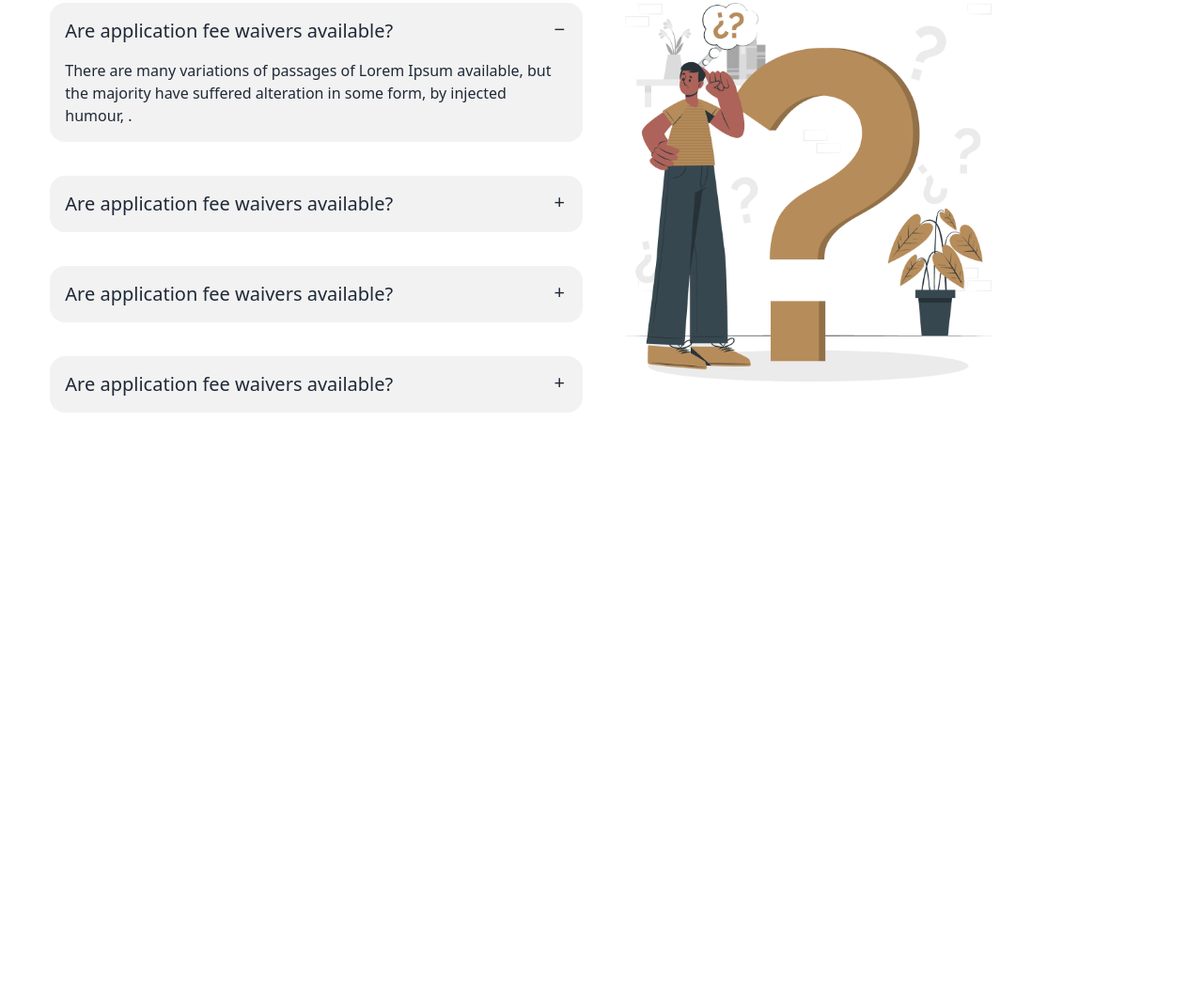
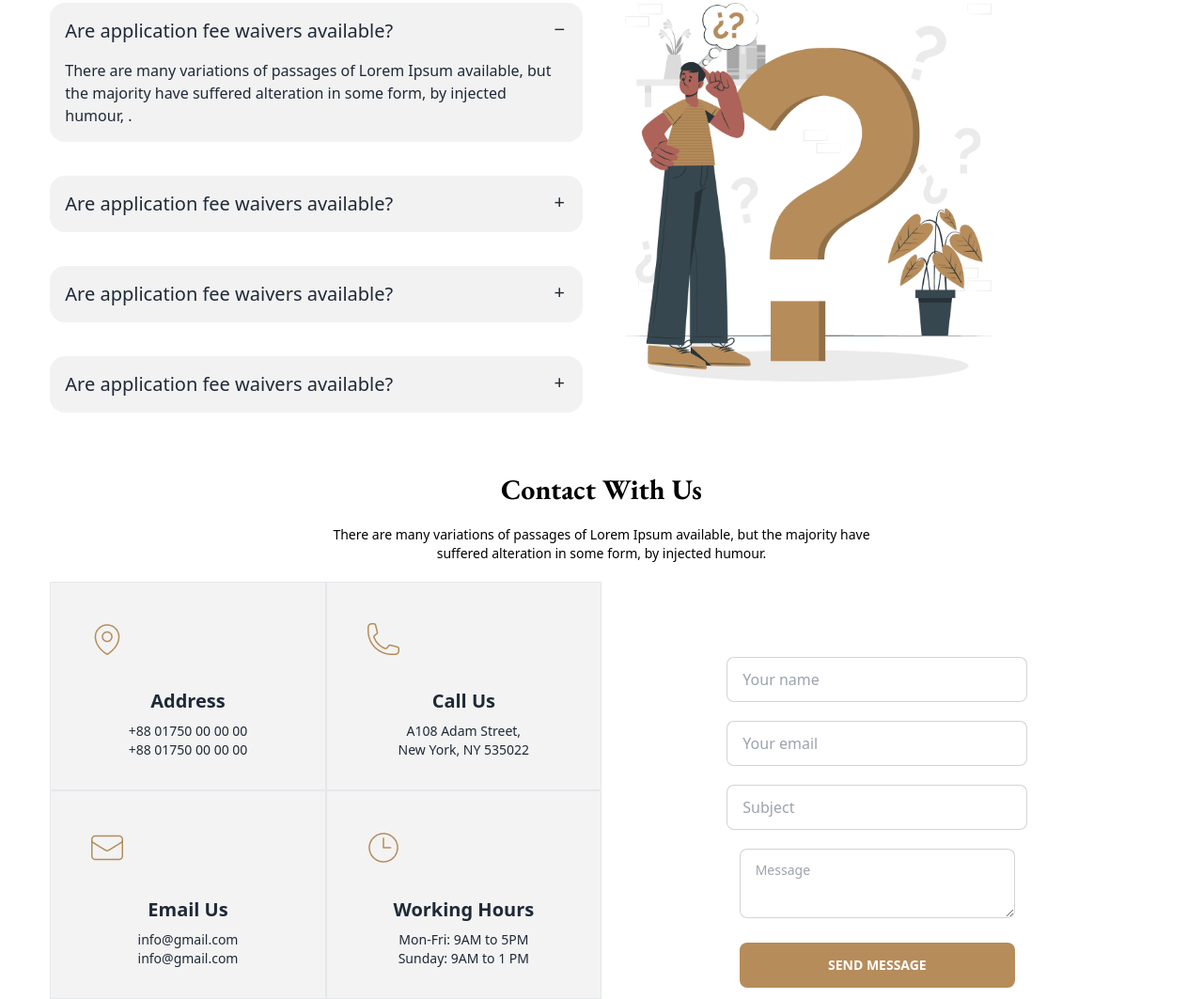
Before and after one commit to ri-masum/Legal_Solution, a plain HTML site: page index.html in a window 1280 px wide. Shown: the part 2712-3775 px from the top of the page at 94% size. Before the commit the page ends 3151 px from the top, so only its background shows below. Drawn offline with nearby package versions, Linux system fonts and the light colour scheme.

Commit message:
contact done

```diff
--- a/index.html
+++ b/index.html
@@ -264,7 +264,8 @@
                             <div class="hero-overlay bg-opacity-60"></div>
                             <div class="hero-content text-center text-neutral-content">
                                 <div class="max-w-md">
-                                    <img src="./images/men.png" alt="" class="w-16 rounded-full ml-[150px] lg:ml-[185px]">
+                                    <img src="./images/men.png" alt=""
+                                        class="w-16 rounded-full ml-[150px] lg:ml-[185px]">
                                     <h1 class="mb-5 text-5xl font-bold">Masum</h1>
                                     <p class="text-xs text-white font-light">Web Developer</p>
                                     <p class="mb-5 mt-5 text-center text-sm"> Contrary to popular belief, Lorem Ipsum is
@@ -289,7 +290,8 @@
                             <div class="hero-overlay bg-opacity-60"></div>
                             <div class="hero-content text-center text-neutral-content">
                                 <div class="max-w-md">
-                                    <img src="./images/sawrab.jpeg" alt="" class="w-16 rounded-full  ml-[150px] lg:ml-[185px]">
+                                    <img src="./images/sawrab.jpeg" alt=""
+                                        class="w-16 rounded-full  ml-[150px] lg:ml-[185px]">
                                     <h1 class="mb-5 text-5xl font-bold">Showrab</h1>
                                     <p class="text-xs text-white font-light">Vloger</p>
                                     <p class="mb-5 mt-5 text-center text-sm"> Contrary to popular belief, Lorem Ipsum is
@@ -312,7 +314,8 @@
                             <div class="hero-overlay bg-opacity-60"></div>
                             <div class="hero-content text-center text-neutral-content">
                                 <div class="max-w-md">
-                                    <img src="./images/masum.JPG" alt="" class="w-16 rounded-full  ml-[150px] lg:ml-[185px]">
+                                    <img src="./images/masum.JPG" alt=""
+                                        class="w-16 rounded-full  ml-[150px] lg:ml-[185px]">
                                     <h1 class="mb-5 text-5xl font-bold">Tusher</h1>
                                     <p class="text-xs text-white font-light">UIX Designer</p>
                                     <p class="mb-5 mt-5 text-center text-sm"> Contrary to popular belief, Lorem Ipsum is
@@ -395,6 +398,101 @@
 
             </div>
         </section>
+
+        <!-- contact -->
+        <section class="mt-16">
+            <!-- faq title -->
+            <div class="text-center">
+                <h1 class="mb-5 framond text-3xl text-black font-bold">Contact With Us</h1>
+                <p class="mb-5 text-sm text-black font-light ">There are many variations of passages of Lorem Ipsum
+                    available, but the majority have <br> suffered alteration in some form, by injected humour.</p>
+            </div>
+
+            <div class=" flex flex-col  lg:flex-row lg:justify-between ">
+                <!-- left side -->
+                <div class="flex-1 bg-red-400  ">
+                    <!-- cards -->
+                    <div class="grid grid-cols-2">
+                        <!-- card1 -->
+                        <div class="  bg-[#F3F3F3] border">
+                            <figure class="px-10 pt-10">
+                                <img src="./images/location.png" alt="Shoes" class="rounded-xl" />
+                            </figure>
+                            <div class="card-body items-center text-center">
+                                <h2 class="card-title">Address</h2>
+                                <p class="text-sm font-light">
+                                    +88 01750 00 00 00 <br>
+                                    +88 01750 00 00 00
+                                </p>
+                            </div>
+                        </div>
+                        <!-- card2 -->
+                        <div class="  bg-[#F3F3F3] border ">
+                            <figure class="px-10 pt-10">
+                                <img src="./images/call.png" alt="Shoes" class="rounded-xl" />
+                            </figure>
+                            <div class="card-body items-center text-center">
+                                <h2 class="card-title">Call Us</h2>
+                                <p class="text-sm font-light">A108 Adam Street,<br>
+                                    New York, NY 535022</p>
+                            </div>
+                        </div>
+
+                        <!-- card3 -->
+                        <div class="  bg-[#F3F3F3] border">
+                            <figure class="px-10 pt-10">
+                                <img src="./images/email.png" alt="Shoes" class="rounded-xl" />
+                            </figure>
+                            <div class="card-body items-center text-center">
+                                <h2 class="card-title">Email Us</h2>
+                                <p class="text-sm font-light">
+                                    info@gmail.com <br>
+                                    info@gmail.com
+                                </p>
+                            </div>
+                        </div>
+                        <!-- card4 -->
+                        <div class="  bg-[#F3F3F3] border">
+                            <figure class="px-10 pt-10">
+                                <img src="./images/time.png" alt="Shoes" class="rounded-xl" />
+                            </figure>
+                            <div class="card-body items-center text-center">
+                                <h2 class="card-title">Working Hours</h2>
+                                <p class="text-sm font-light">
+                                    Mon-Fri: 9AM to 5PM <br>
+                                    Sunday: 9AM to 1 PM
+                                </p>
+                            </div>
+                        </div>
+
+                    </div>
+
+
+                </div>
+                <!-- right side -->
+                <div class="flex-1 space-y-5   text-center  mt-20">
+                    <div>
+                        <input type="text" placeholder="Your name" class="input input-bordered w-full max-w-xs" />
+
+                    </div>
+                    <div>
+                        <input type="text" placeholder="Your email" class="input input-bordered w-full max-w-xs" />
+
+                    </div>
+                    <div>
+                        <input type="text" placeholder="Subject" class="input input-bordered w-full max-w-xs" />
+
+                    </div>
+                    <div>
+                        <textarea class="textarea textarea-bordered w-1/2" placeholder="Message"></textarea>
+                    </div>
+                    <button class="btn w-1/2 bg-btn-bg text-white border-none">Send Message</button>
+
+
+
+                </div>
+            </div>
+        </section>
     </main>
     <footer></footer>
 
```
Also changed, not shown: 1 other file.
